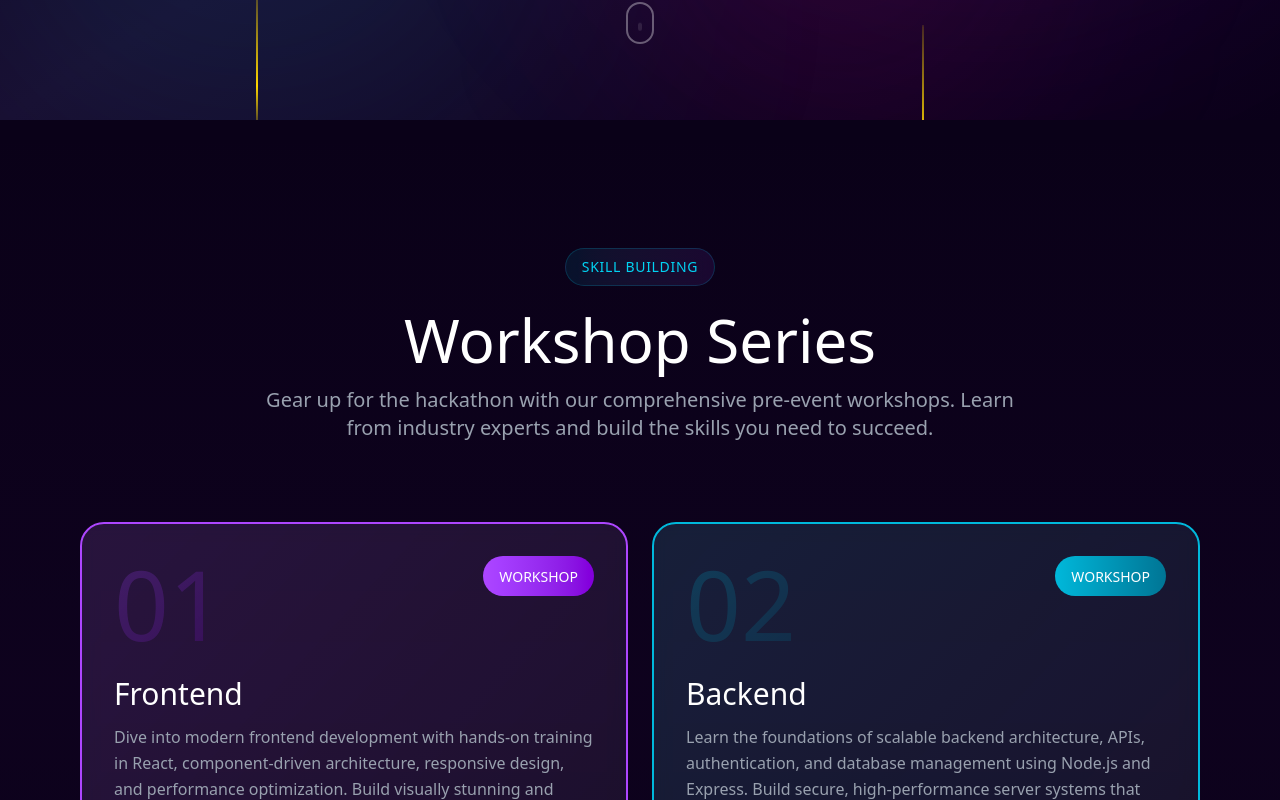
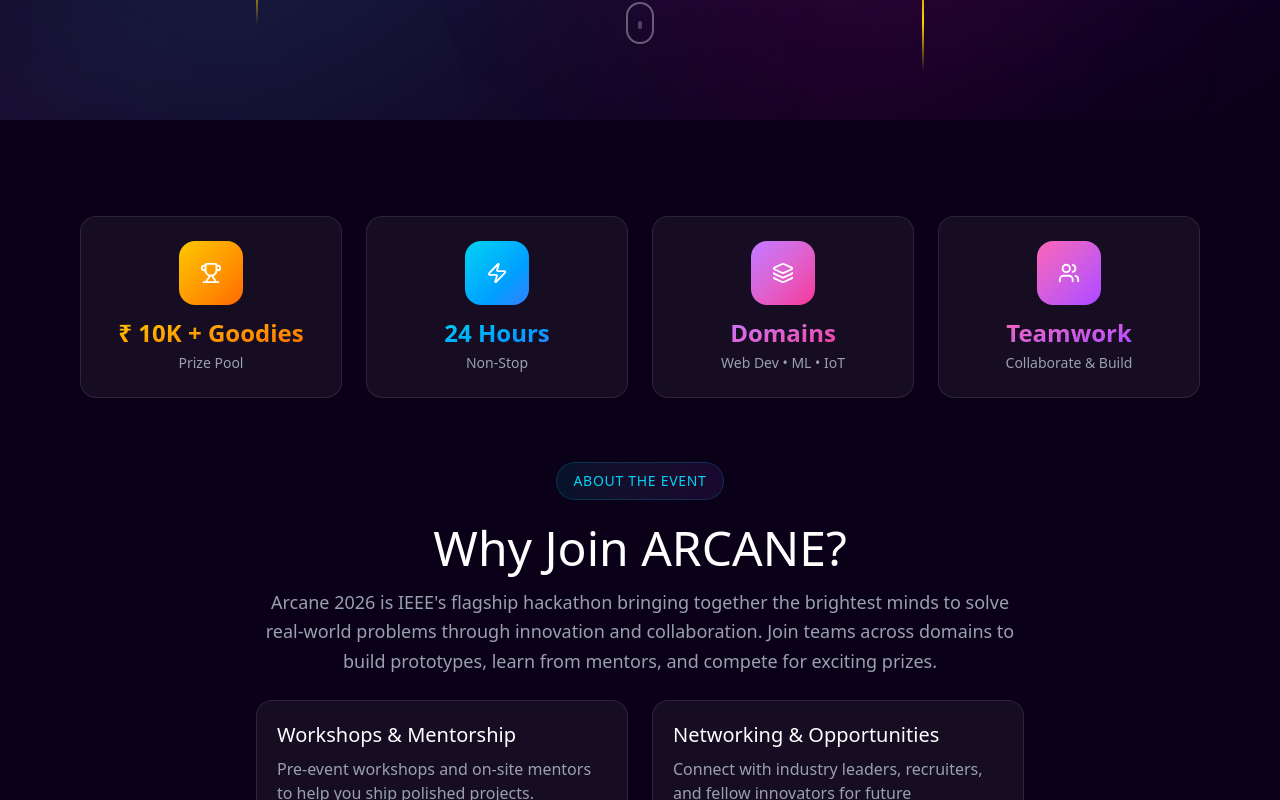
Before and after one commit to ieee-vesit/arcane, a React (Vite) app: page / in a window 1280 px wide. Shown: the part 680-1480 px from the top of the page. Built offline with nearby package versions, Linux system fonts and the light colour scheme.

Commit message:
workshops commented

```diff
--- a/src/App.tsx
+++ b/src/App.tsx
@@ -13,7 +13,7 @@
   return (
     <div className="min-h-screen bg-[#0a0118]">
       <Hero />
-      <Workshops />
+      {/* <Workshops /> */}
       <About />
       <Timeline />
       <Sponsors />
```
